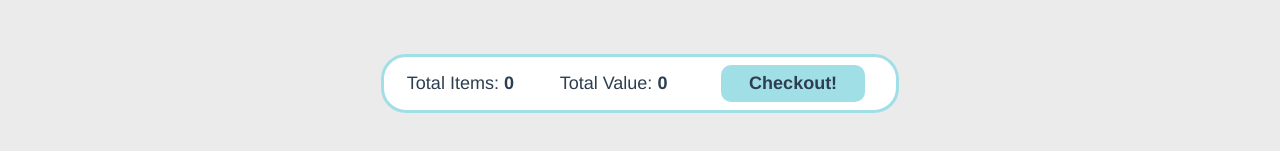
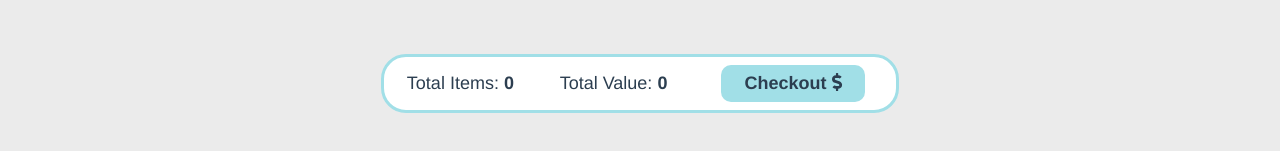
Before and after one commit to Muramatsu2602/vue-marketplace, a Vue app: page /checkout in a window 1280 px wide. Shown: the part 221-372 px from the top of the page. Built offline with nearby package versions, Linux system fonts and the light colour scheme.

Commit message:
Lesson 13: checkout option button

```diff
--- a/src/main.ts
+++ b/src/main.ts
@@ -16,6 +16,8 @@ import { faSignInAlt } from "@fortawesome/free-solid-svg-icons";
 import { faAtom } from "@fortawesome/free-solid-svg-icons";
 import { faWallet } from "@fortawesome/free-solid-svg-icons";
 import { faShoppingCart } from "@fortawesome/free-solid-svg-icons";
+import { faDollarSign } from "@fortawesome/free-solid-svg-icons";
+
 
 // Adding to the library
 library.add(faUserCircle);
@@ -25,6 +27,8 @@ library.add(faSignInAlt);
 library.add(faAtom);
 library.add(faWallet);
 library.add(faShoppingCart);
+library.add(faDollarSign);
+
 
 createApp(App)
   .component("font-awesome-icon", FontAwesomeIcon)
--- a/src/views/Checkout.vue
+++ b/src/views/Checkout.vue
@@ -20,7 +20,7 @@
         Total Value: <strong> {{ total }}</strong>
       </div>
       <div>
-        <btn>Checkout!</btn>
+        <btn>Checkout <font-awesome-icon size="1x" icon="dollar-sign" /> </btn>
       </div>
     </div>
   </div>
```
